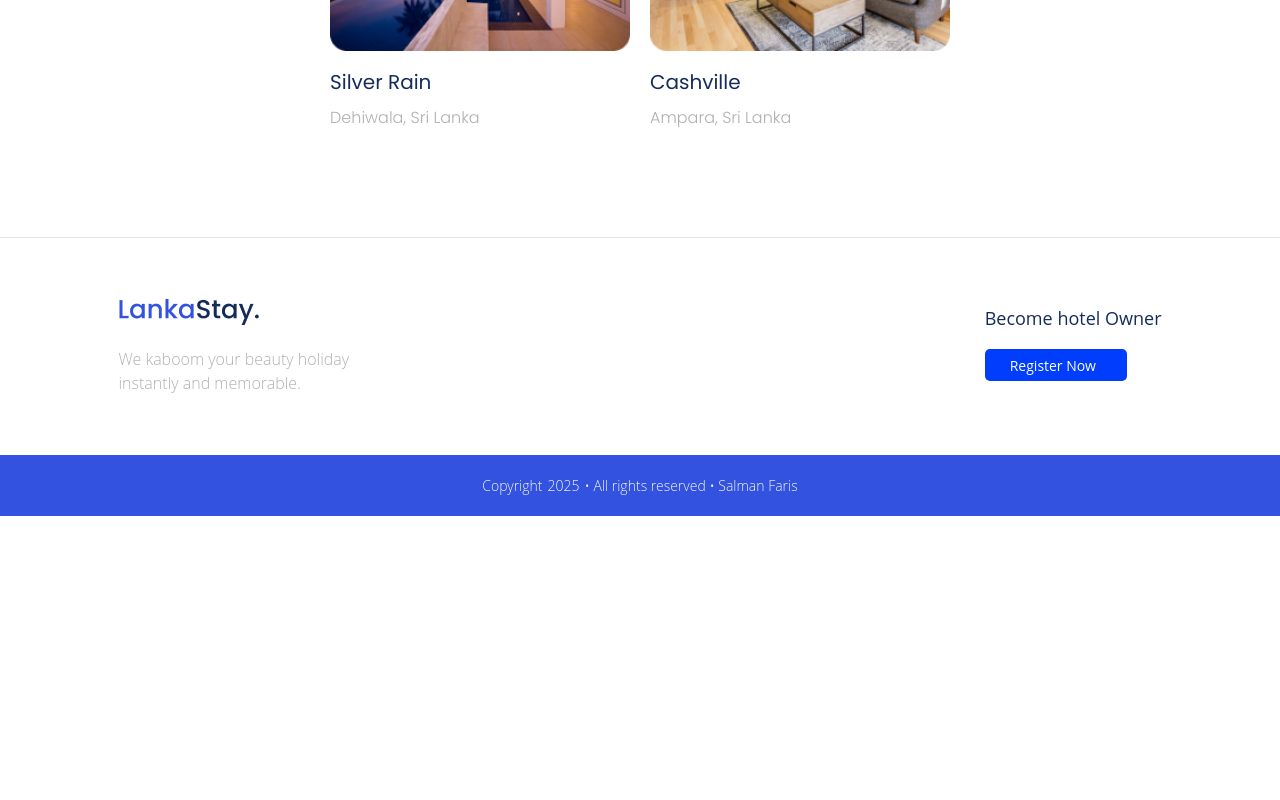
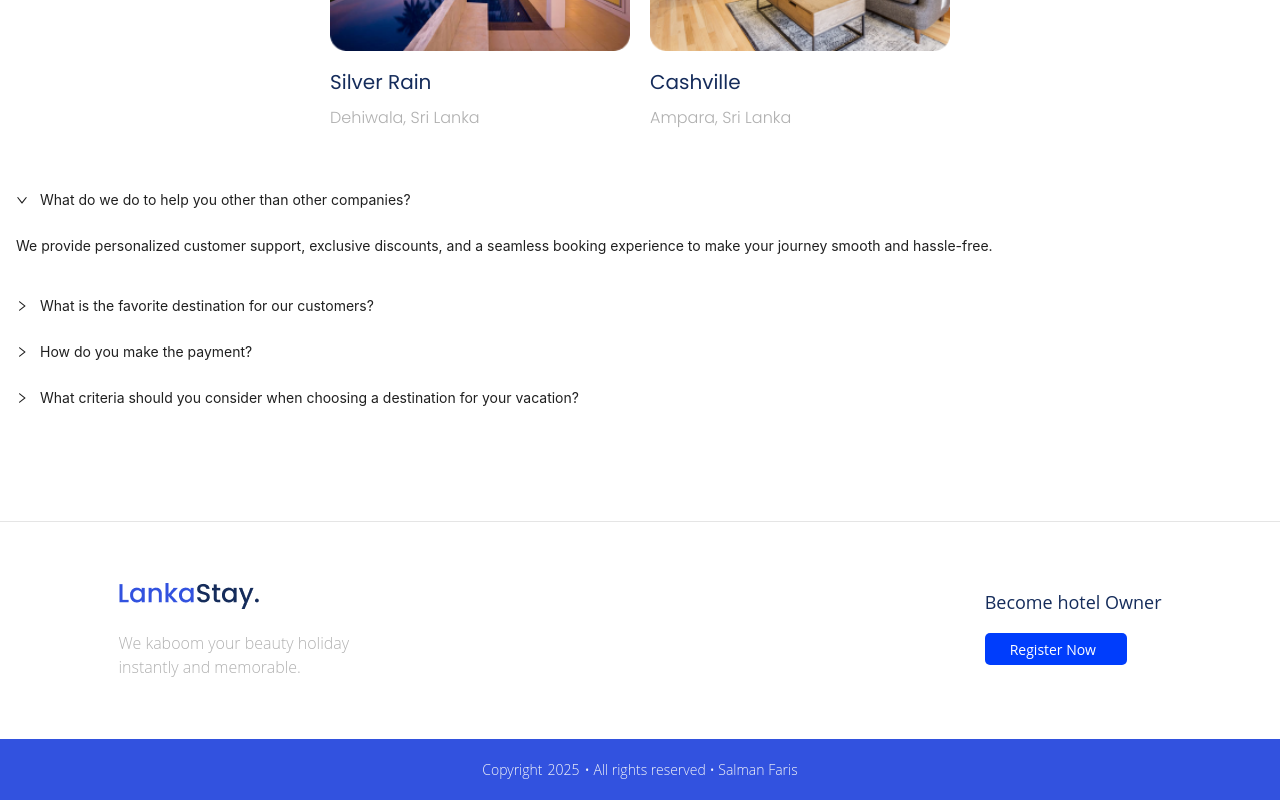
Before and after one commit to nursahtuncel/Lankastay, a React (Vite) app: page / in a window 1280 px wide. Shown: the part 2687-3487 px from the top of the page. Before the commit the page ends 3203 px from the top, so only its background shows below. Built offline with nearby package versions, Linux system fonts and the light colour scheme.

Commit message:
[JA-75] - FAQ componenti  eklendi .Ant Design'dan Collapse bileşeni kullanıldı

```diff
--- /dev/null
+++ b/src/components/FaqComponent/index.jsx
@@ -0,0 +1,53 @@
+import { Collapse } from "antd";
+import "./style.scss";
+
+const text1 = `We provide personalized customer support, exclusive discounts, and a seamless booking experience to make your journey smooth and hassle-free.`;
+const text2 = `Our customers' favorite destinations vary, but some of the top choices include tropical beaches, historical cities, and adventurous mountain retreats.`;
+const text3 = `Payments can be made through credit cards, PayPal, or direct bank transfers. We ensure secure transactions for all our customers.`;
+const text4 = `Consider factors like budget, climate, local attractions, and accommodation quality when choosing your vacation destination.`;
+
+const items = [
+  {
+    key: "1",
+    label: (
+      <span className="faq-title">
+        What do we do to help you other than other companies?
+      </span>
+    ),
+    children: <p className="faq-content">{text1}</p>,
+  },
+  {
+    key: "2",
+    label: (
+      <span className="faq-title">
+        What is the favorite destination for our customers?
+      </span>
+    ),
+    children: <p className="faq-content">{text2}</p>,
+  },
+  {
+    key: "3",
+    label: <span className="faq-title">How do you make the payment?</span>,
+    children: <p className="faq-content">{text3}</p>,
+  },
+  {
+    key: "4",
+    label: (
+      <span className="faq-title">
+        What criteria should you consider when choosing a destination for your
+        vacation?
+      </span>
+    ),
+    children: <p className="faq-content">{text4}</p>,
+  },
+];
+
+const FAQs = () => {
+  return (
+    <div className="faq-container">
+      <Collapse items={items} defaultActiveKey={["1"]} ghost />
+    </div>
+  );
+};
+
+export default FAQs;
--- /dev/null
+++ b/src/components/FaqComponent/style.scss
@@ -0,0 +1,22 @@
+.faq-container {
+  max-width: 1441px;
+  width: 100%;
+  margin: 20px auto;
+
+  .ant-collapse {
+    .ant-collapse-item {
+    }
+
+    .ant-collapse-header {
+      &:hover {
+      }
+      .faq-title {
+      }
+    }
+
+    .ant-collapse-content {
+      .faq-content {
+      }
+    }
+  }
+}
--- a/src/pages/Homepage/index.jsx
+++ b/src/pages/Homepage/index.jsx
@@ -4,14 +4,15 @@ import Hero from "../../components/HeroSection";
 import FilterBar from "../../components/HeroSection/FilterBar";
 import "./styles.scss";
 import MostPickedSection from "../../components/MostPickedSection/MostPicked";
-
+import FAQs from "../../components/FaqComponent";
 const Homepage = () => {
   return (
-  <div className="homepage">
-    <HeaderImplementationComponent />
+    <div className="homepage">
+      <HeaderImplementationComponent />
       <Hero />
       <FilterBar />
       <MostPickedSection />
+      <FAQs />
       <Footer />
     </div>
   );
```
